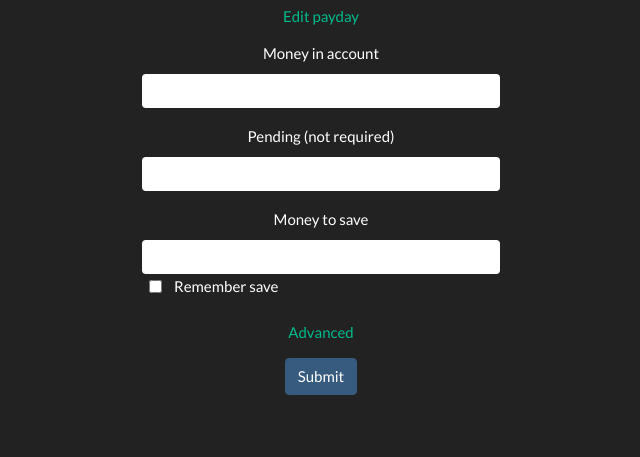
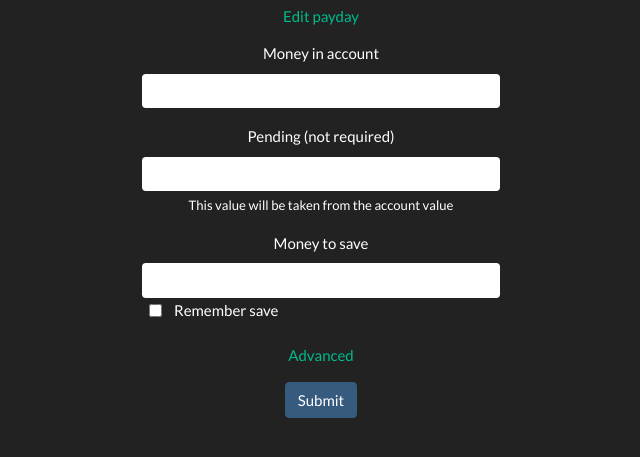
Before and after one commit to Exilliar/dailyMoneyWeb, a Django app: page / in a window 1280 px wide. Shown: the part 137-594 px from the top of the page, without its empty margins (319-959 px from the left). Run offline with Django 3.2, Linux system fonts and the light colour scheme; some libraries are stand-ins or nearby versions.

Commit message:
#6 didn't add 'i' button, instead just added some tip text

```diff
--- a/dailyMoney/templates/index.html
+++ b/dailyMoney/templates/index.html
@@ -32,8 +32,13 @@
 >
   <label for="account">Money in account</label>
   <input type="number" id="account" step="0.01" class="form-control input" />
-  <label for="pending">Pending (not required)</label>
-  <input type="number" id="pending" step="0.01" class="form-control input" />
+  <div class="input text-center">
+    <label for="pending">Pending (not required)</label>
+    <input type="number" id="pending" step="0.01" class="form-control" />
+    <small class="form-text text-white">
+      This value will be taken from the account value
+    </small>
+  </div>
   <div class="text-center input">
     <label for="save">Money to save</label>
     <input
```
